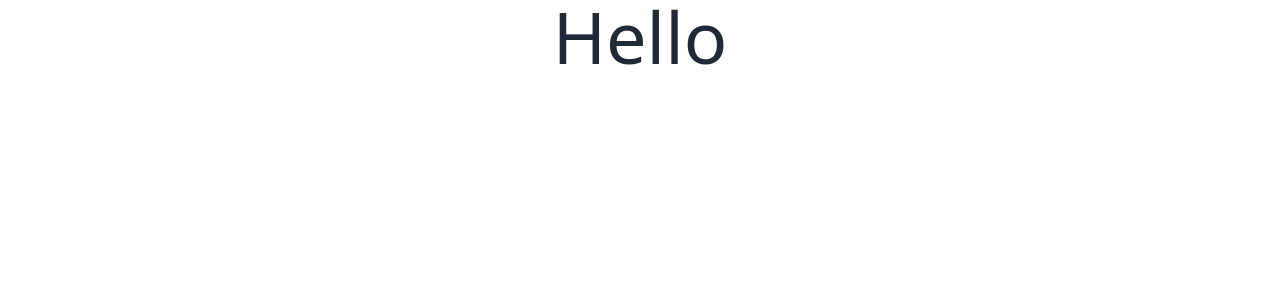
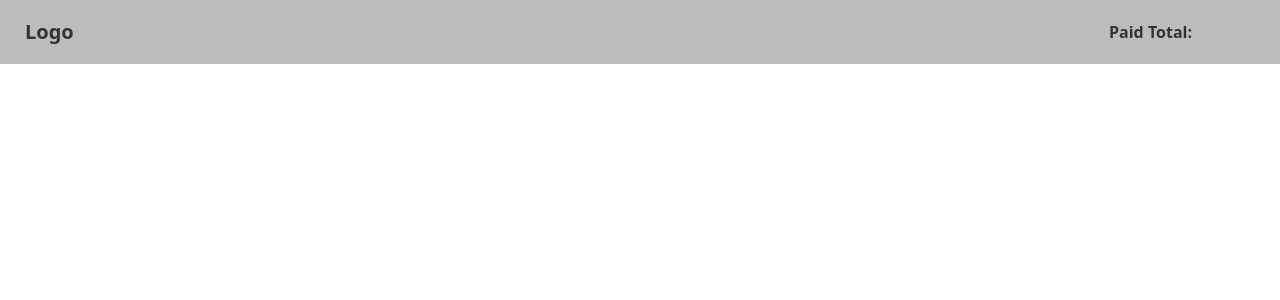
Before and after one commit to MdSajidulAlam/Power-Hack, a React (Create React App) app: page / in a window 1280 px wide. Shown: the top 300 px of the page. Built offline with nearby package versions, Linux system fonts and the light colour scheme.

Commit message:
Navbar done

```diff
--- a/src/App.js
+++ b/src/App.js
@@ -1,10 +1,11 @@
 import logo from './logo.svg';
 import './App.css';
+import Home from './pages/Home/Home';
 
 function App() {
   return (
-    <div className="App">
-      <h1 className='text-7xl'>Hello</h1>
+    <div>
+      <Home />
     </div>
   );
 }
--- a/src/pages/Home/Home.js
+++ b/src/pages/Home/Home.js
@@ -1,9 +1,10 @@
 import React from 'react';
+import Navbar from './Navbar';
 
 const Home = () => {
     return (
         <div>
-
+            <Navbar />
         </div>
     );
 };
--- a/src/pages/Home/Navbar.js
+++ b/src/pages/Home/Navbar.js
@@ -2,47 +2,19 @@ import React from 'react';
 
 const Navbar = () => {
     return (
-        <div class="navbar bg-base-100">
+        <div class="navbar bg-primary">
             <div class="navbar-start">
                 <div class="dropdown">
                     <label tabindex="0" class="btn btn-ghost lg:hidden">
                         <svg xmlns="http://www.w3.org/2000/svg" class="h-5 w-5" fill="none" viewBox="0 0 24 24" stroke="currentColor"><path stroke-linecap="round" stroke-linejoin="round" stroke-width="2" d="M4 6h16M4 12h8m-8 6h16" /></svg>
                     </label>
-                    <ul tabindex="0" class="menu menu-compact dropdown-content mt-3 p-2 shadow bg-base-100 rounded-box w-52">
-                        <li><a>Item 1</a></li>
-                        <li tabindex="0">
-                            <a class="justify-between">
-                                Parent
-                                <svg class="fill-current" xmlns="http://www.w3.org/2000/svg" width="24" height="24" viewBox="0 0 24 24"><path d="M8.59,16.58L13.17,12L8.59,7.41L10,6L16,12L10,18L8.59,16.58Z" /></svg>
-                            </a>
-                            <ul class="p-2">
-                                <li><a>Submenu 1</a></li>
-                                <li><a>Submenu 2</a></li>
-                            </ul>
-                        </li>
-                        <li><a>Item 3</a></li>
-                    </ul>
+
                 </div>
-                <a class="btn btn-ghost normal-case text-xl">daisyUI</a>
+                <a class="btn btn-ghost normal-case text-xl">Logo</a>
             </div>
-            <div class="navbar-center hidden lg:flex">
-                <ul class="menu menu-horizontal p-0">
-                    <li><a>Item 1</a></li>
-                    <li tabindex="0">
-                        <a>
-                            Parent
-                            <svg class="fill-current" xmlns="http://www.w3.org/2000/svg" width="20" height="20" viewBox="0 0 24 24"><path d="M7.41,8.58L12,13.17L16.59,8.58L18,10L12,16L6,10L7.41,8.58Z" /></svg>
-                        </a>
-                        <ul class="p-2">
-                            <li><a>Submenu 1</a></li>
-                            <li><a>Submenu 2</a></li>
-                        </ul>
-                    </li>
-                    <li><a>Item 3</a></li>
-                </ul>
-            </div>
+
             <div class="navbar-end">
-                <a class="btn">Get started</a>
+                <h1 className='pr-20 font-semibold'>Paid Total: </h1>
             </div>
         </div>
     );
--- a/tailwind.config.js
+++ b/tailwind.config.js
@@ -6,5 +6,20 @@ module.exports = {
   theme: {
     extend: {},
   },
+  daisyui: {
+    themes: [
+      {
+        mytheme: {
+          primary: "#BCBCBC",
+          secondary: "#B0ADAD",
+          accent: "#37cdbe",
+          neutral: "#3d4451",
+          "base-100": "#ffffff",
+        },
+      },
+      "dark",
+      "cupcake",
+    ],
+  },
   plugins: [require("daisyui")],
 }
```
